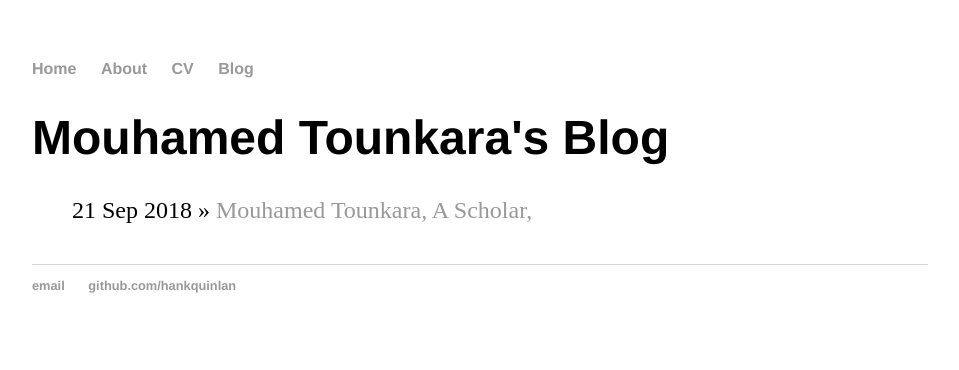
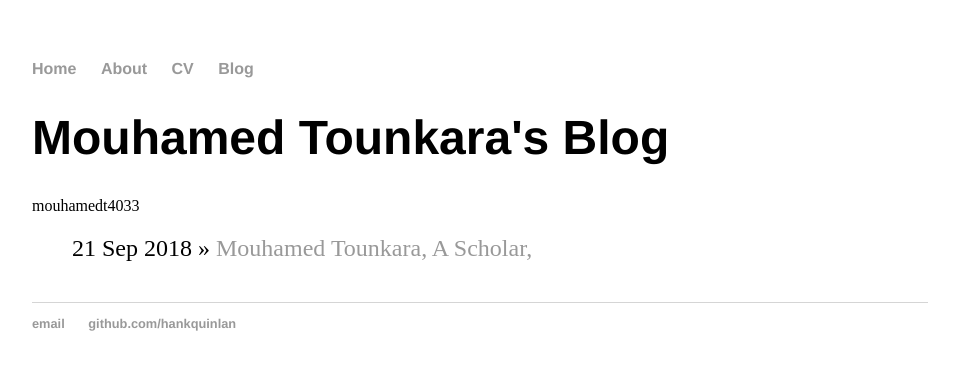
Before and after one commit to mouhamedt4033/mouhamedt4033.github.io, a Jekyll site: the page built from blog/index.html, in a window 1280 px wide. Shown: the top 370 px of the page, without its empty margins (160-1119 px from the left). Built offline with Jekyll 4.4.1, drawn with Linux system fonts in a browser that asks for light colours.

Commit message:
Update index.html

```diff
--- a/blog/index.html
+++ b/blog/index.html
@@ -2,7 +2,7 @@
 layout: default
 title: Mouhamed Tounkara's Blog
 ---
-	<h1>{{ page.title }}</h1>
+	<h1>{{ page.title }}</h1>mouhamedt4033
 	<ul class="posts">
 
 	  {% for post in site.posts %}
```
